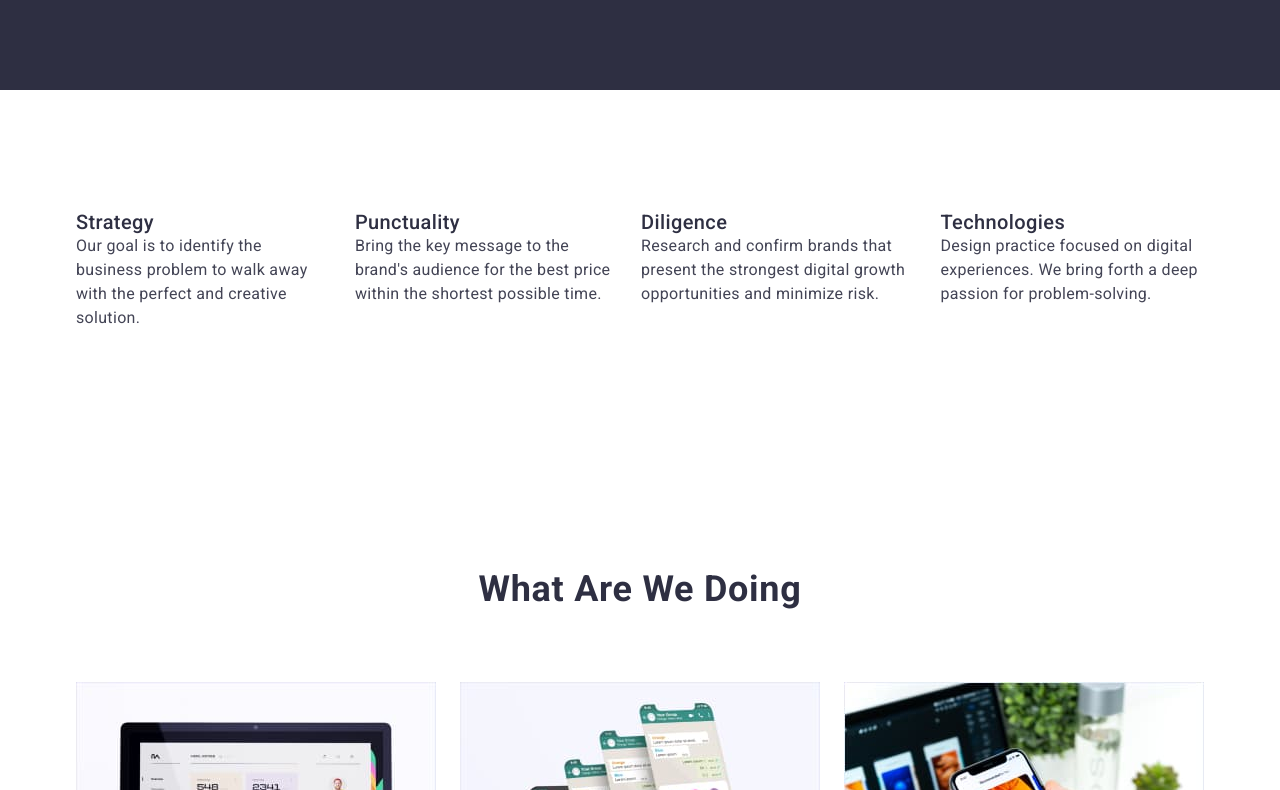
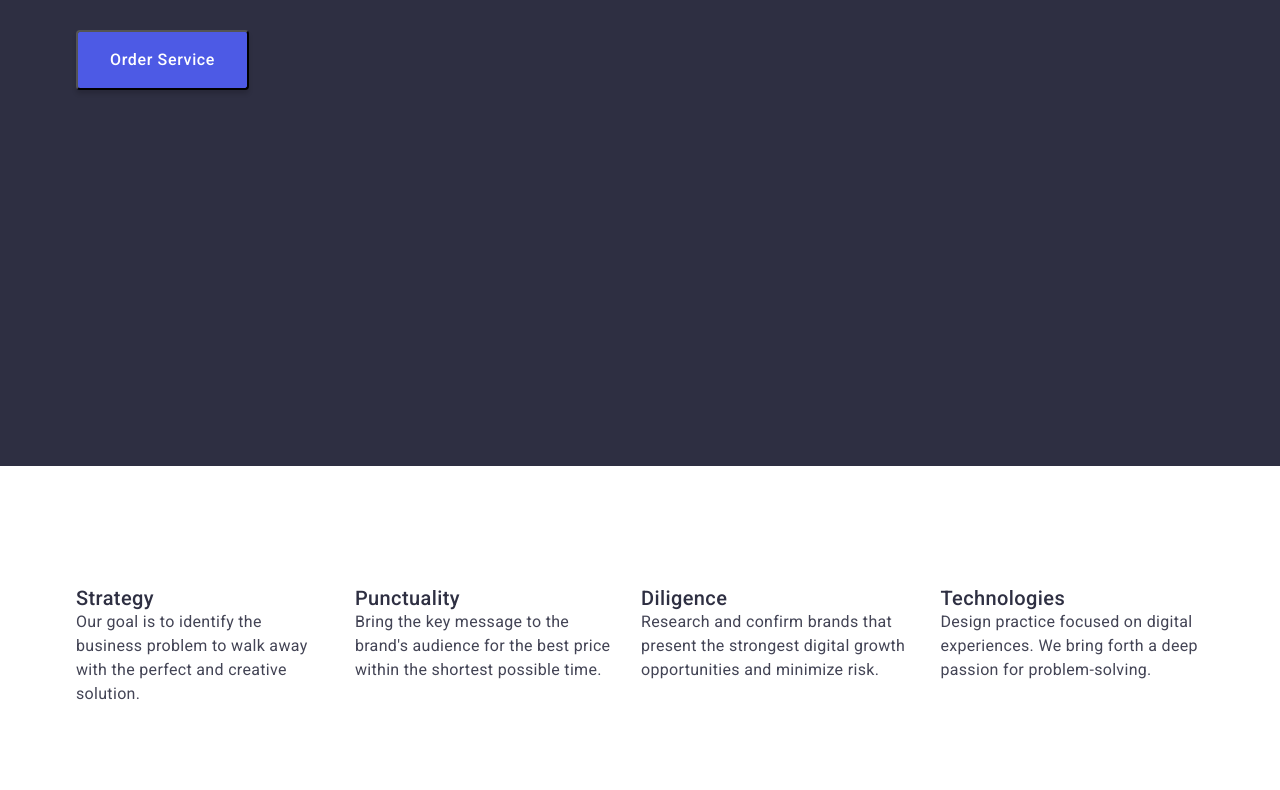
Before and after one commit to OlhaKatrych/goit-markup-hw-03, a plain HTML site: page index.html in a window 1280 px wide. Shown: the part 587-1377 px from the top of the page. Drawn offline with nearby package versions, Linux system fonts and the light colour scheme.

Commit message:
hw-03-end

```diff
--- a/css/style.css
+++ b/css/style.css
@@ -256,8 +256,9 @@ body {
 .hero-section {
 
 
-    margin: 0 auto;
+
     background-color: #2E2F42;
+    padding: 188px 0;
 
 
 }
```
